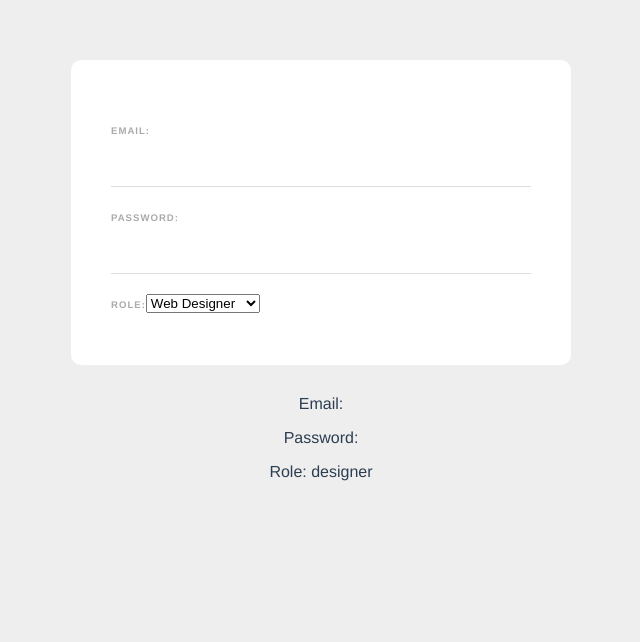
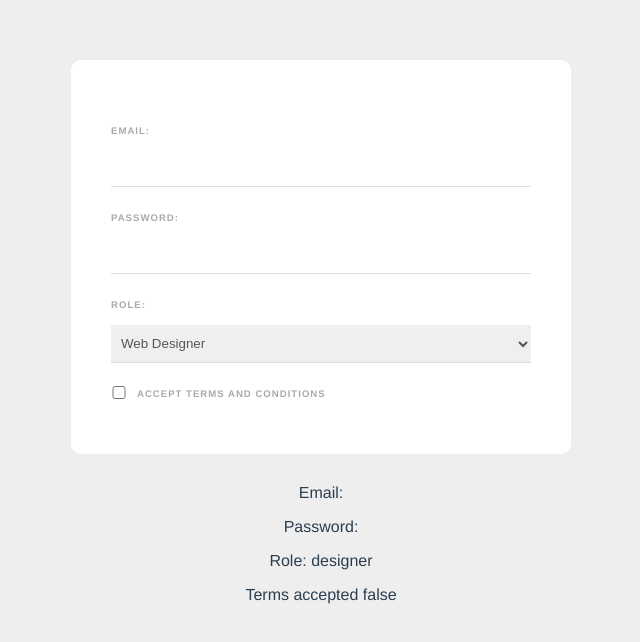
Before and after one commit to pikkukurkku/vue_web_form, a Vue app: page / in a window 1280 px wide. Shown: the top 642 px of the page, without its empty margins (319-959 px from the left). Built offline with nearby package versions, Linux system fonts and the light colour scheme.

Commit message:
checkboxes v-model

```diff
--- a/src/components/SignUpForm.vue
+++ b/src/components/SignUpForm.vue
@@ -11,11 +11,20 @@
         <option value="developer">Web Developer</option>
         <option value="designer">Web Designer</option>
     </select>
+
+    <div class="terms">
+    <input type="checkbox" v-model="terms" required>
+    <label>Accept terms and conditions</label>
+  </div>
   </form>
 
   <p>Email: {{ email }}</p>
   <p>Password: {{ password }}</p>
   <p>Role: {{ role }}</p>
+  <p>Terms accepted {{ terms }}</p>
+
+
+
 </template>
 
 <script>
@@ -24,7 +33,8 @@
     return {
         email: '',
         password: '',
-        role: 'designer'
+        role: 'designer',
+        terms: false
     }
 }
 }
@@ -48,7 +58,7 @@
     letter-spacing: 1px;
     font-weight: bold;
 }
-input {
+input, select {
     display: block;
     padding: 10px 6px;
     width: 100%;
@@ -57,4 +67,11 @@
     border-bottom: 1px solid #ddd;
     color: #555
 }
+input[type="checkbox"] {
+    display: inline-block;
+    width: 16px;
+    margin: 0 10px 0 0;
+    position: relative;
+    top: 2px
+}
 </style>
```
